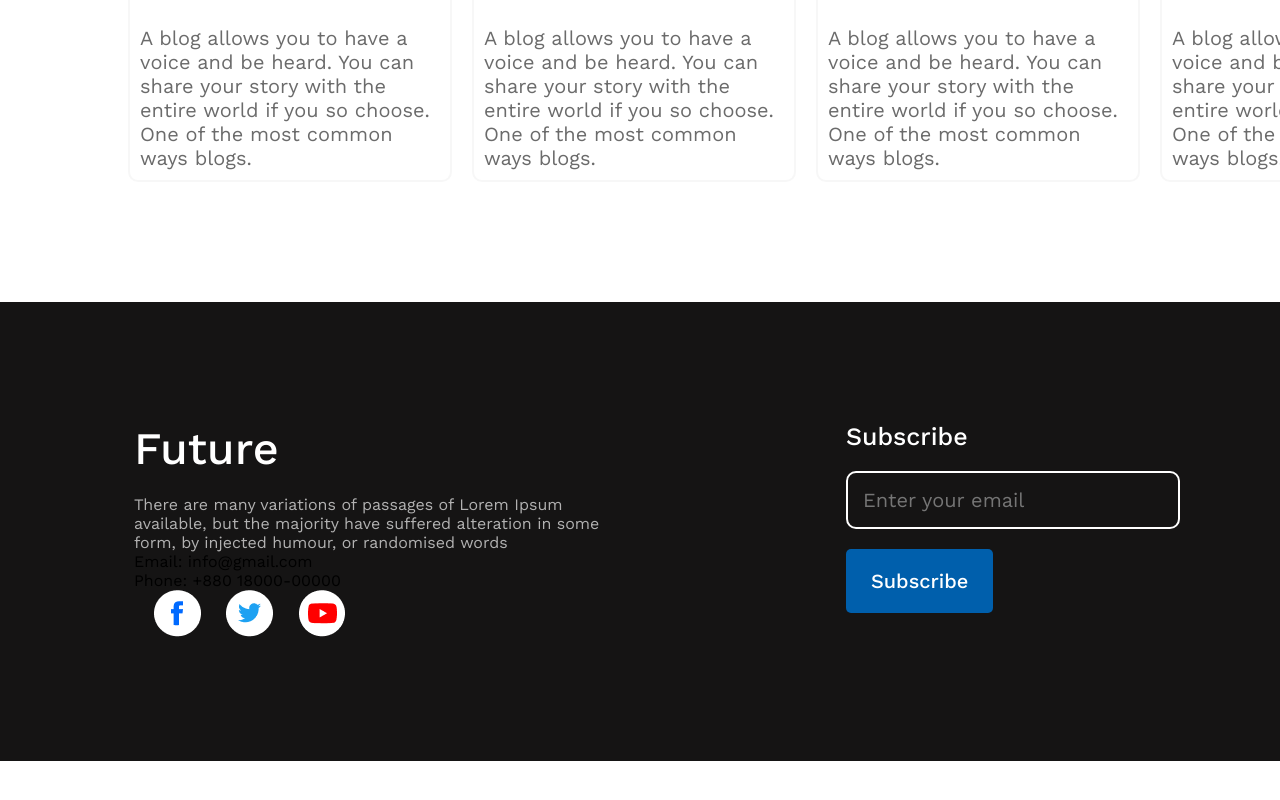
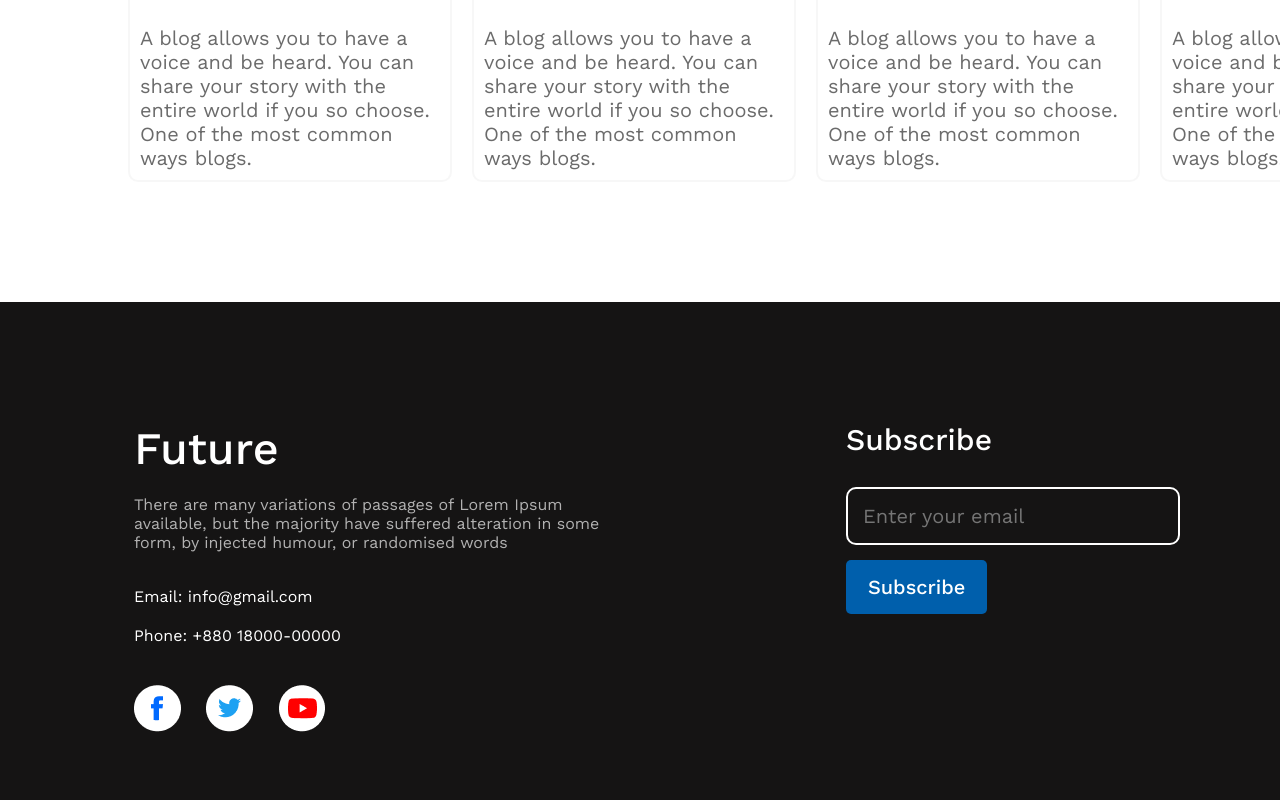
Before and after one commit to Jahid05/new-year-new-me, a plain HTML site: page index.html in a window 1280 px wide. Shown: the part 3439-4239 px from the top of the page. Before the commit the page ends 4200 px from the top, so only its background shows below. Drawn offline with nearby package versions, Linux system fonts and the light colour scheme.

Commit message:
update 0.1.4 final version

```diff
--- a/css/style.css
+++ b/css/style.css
@@ -183,16 +183,25 @@ section{
     color: #e4e4e4c2;
     font-size: 16px;
 }
+.email{
+    color: #FFFFFF;
+    margin-top: 35px;
+}
+.phone{
+    color: #FFFFFF;
+    margin: 20px 0;
+}
 .social-icon img{
-    margin-left: 20px;
+    margin-top: 20px;
+    margin-right: 20px;
 }
 .footer-form{
     width: 300px;
 }
 .form-title{
     color: #FFFFFF;
-    margin-bottom: 20px;
-    font-size: 25px;
+    margin-bottom: 30px;
+    font-size: 30px;
     font-weight: 500;
 }
 .footer-form input{
@@ -203,7 +212,7 @@ section{
     font-size: 20px;
     padding: 15px;
     border-radius: 10px;
-    margin-bottom: 20px;
+    margin-bottom: 15px;
 }
 .sub-btn{
     background-color: #005FAC;
@@ -211,7 +220,7 @@ section{
     font-size: 20px;
     font-weight: 500;
     color: #FFFFFF;
-    padding: 20px 25px;
+    padding: 15px 22px;
     border-radius: 5px;
     cursor: pointer;
 }
```
